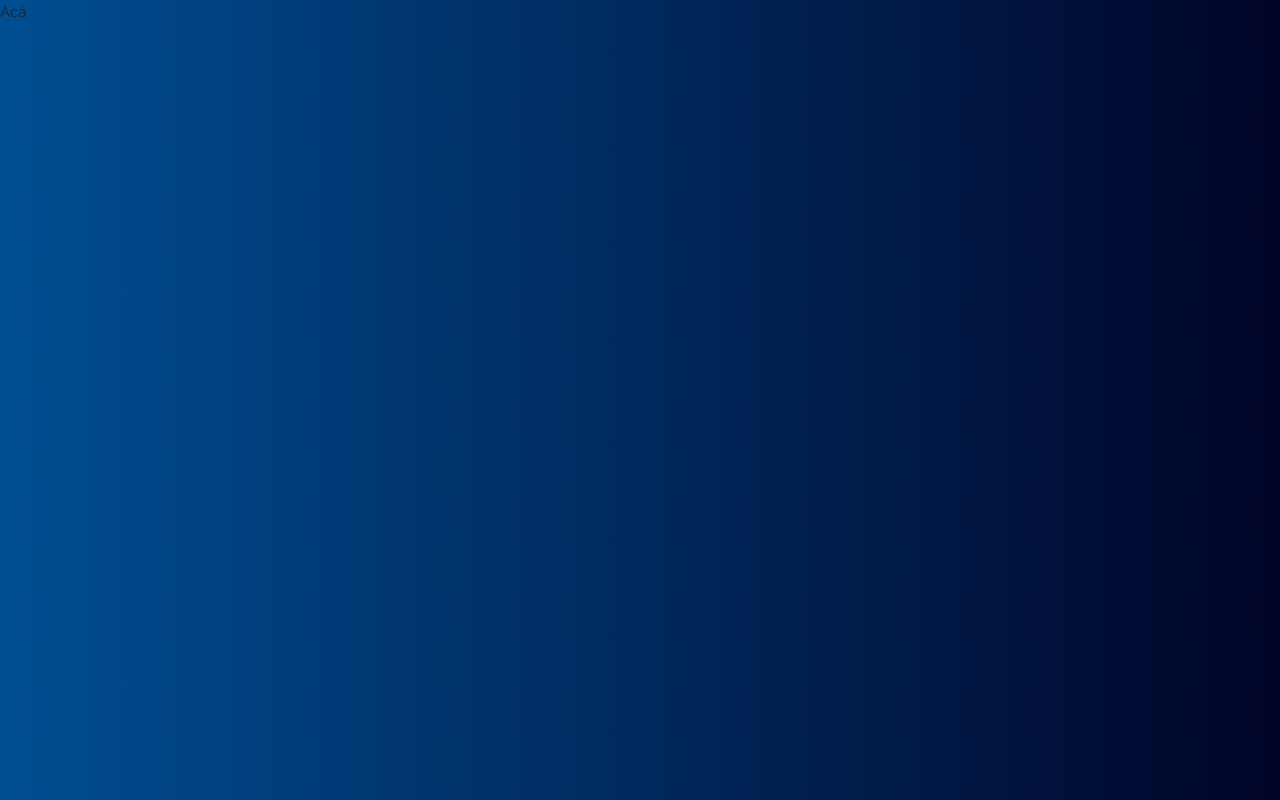
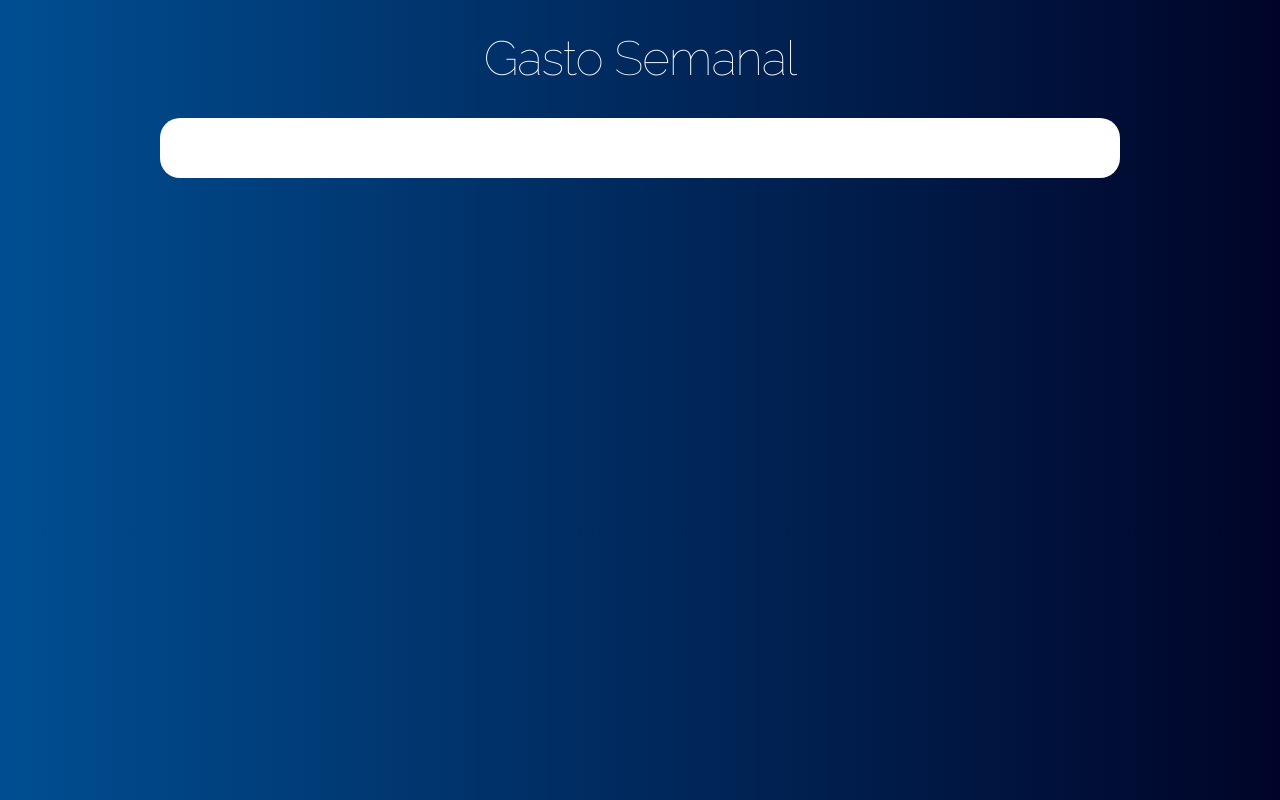
Before and after one commit to DantePileckas/gastoSemanal, a React (Create React App) app: page / in a window 1280 px wide. Built offline with nearby package versions, Linux system fonts and the light colour scheme.

Commit message:
Header and styles

```diff
--- a/src/components/App.js
+++ b/src/components/App.js
@@ -1,9 +1,26 @@
+import React, {Component} from 'react';
 import '../css/App.css';
+import Header from './Header'
+
 
 function App() {
   return (
-   <p>Acá</p>
-  );
+<div className="App container">
+  <Header
+  titulo='Gasto Semanal'
+  />
+  <div className="contenido-principal contenido">
+    <div className="row">
+      <div clssName="one-halg column">
+
+      </div>
+      <div clssName="one-halg column">
+
+      </div>
+    </div>
+  </div>
+</div>
+    );
 }
 
 export default App;
--- /dev/null
+++ b/src/components/Header.js
@@ -0,0 +1,11 @@
+import React from 'react';
+
+const Header = (props) => {
+    return(
+    <header>
+        <h1>{props.titulo}</h1>
+    </header>
+    )
+}
+
+export default Header;
```
